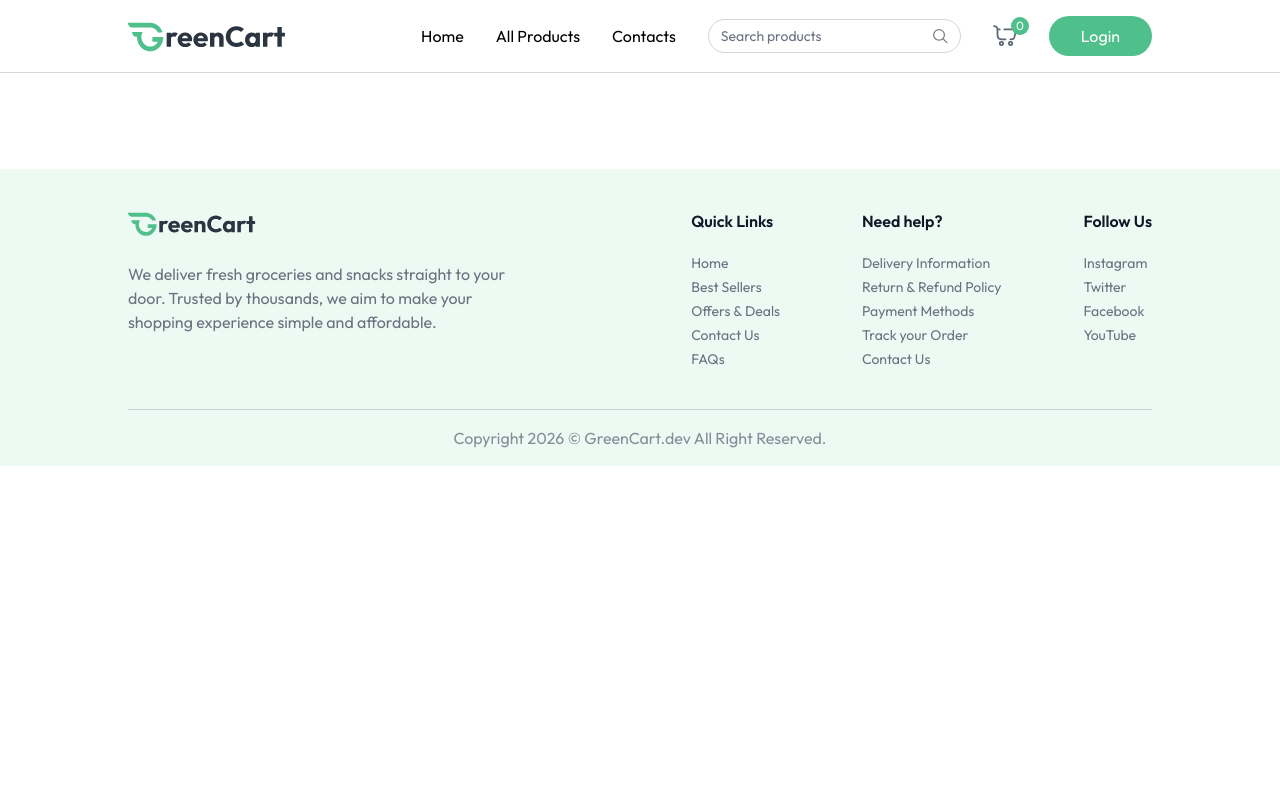
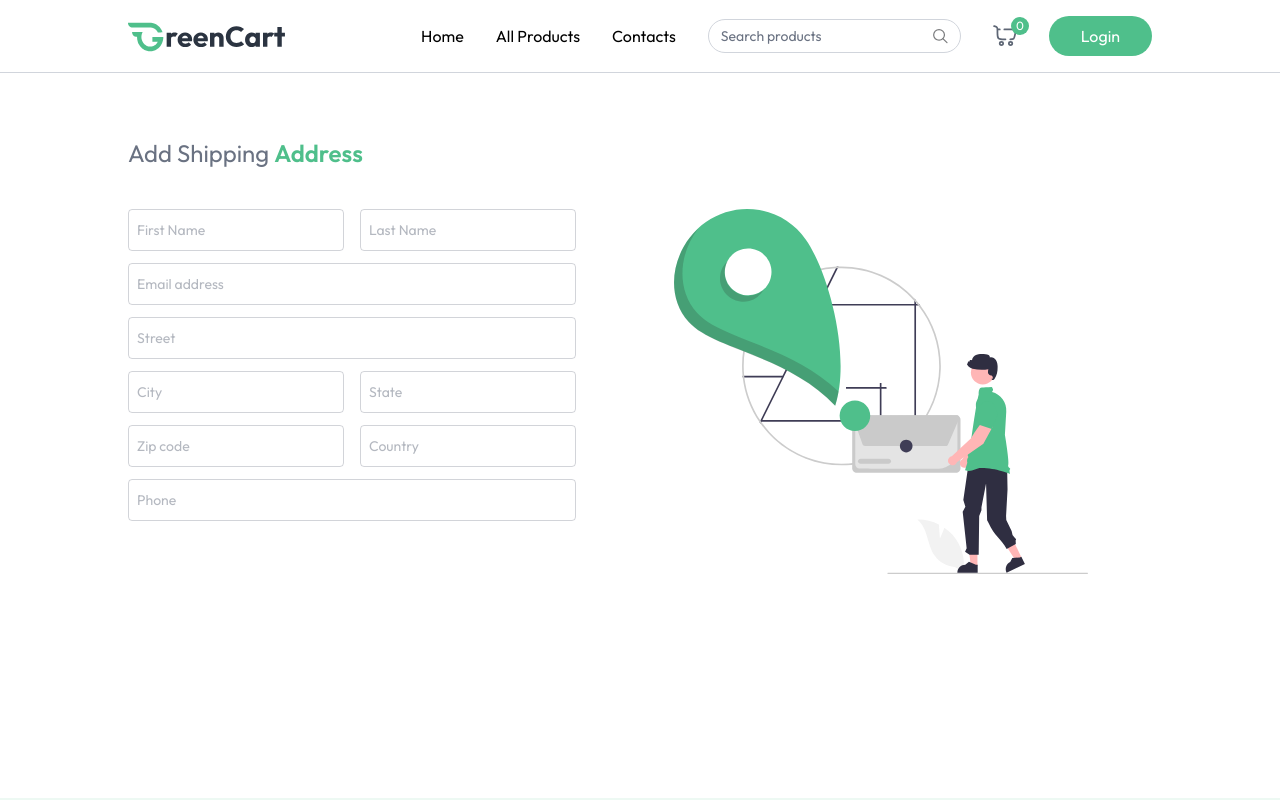
Before and after one commit to salbatti/Grocery_greenCart, a React (Vite) app: page /add-address in a window 1280 px wide. Shown: the top 800 px of the page. Built offline with nearby package versions, Linux system fonts and the light colour scheme.

Commit message:
address form createdd

```diff
--- a/src/App.jsx
+++ b/src/App.jsx
@@ -11,6 +11,8 @@
 import ProductCatgory from './pages/ProductCatgory'
 import ProductDetails from './pages/ProductDetails'
 import Cart from './pages/Cart'
+import AddAddress from './pages/AddAddress'
+import MyOrders from './pages/MyOrders'
 
 const App = () => {
   const isSellerPath = useLocation().pathname.includes("seller");
@@ -27,6 +29,9 @@
           <Route path='/products/:category' element={<ProductCatgory />} />
           <Route path='/products/:category/:id' element={<ProductDetails />} />
           <Route path='/cart' element={<Cart />} />
+          <Route path='/add-address' element={<AddAddress/>} />
+          <Route path='/my-orders' element={<MyOrders/>} />
+
         </Routes>
       </div>
       {isSellerPath ? null : <Footer />}
--- a/src/context/AppContent.jsx
+++ b/src/context/AppContent.jsx
@@ -99,9 +99,7 @@
 
     useEffect(()=>{
         fetchProducts()
-        console.log("cartItems");
 
-        console.log(cartItems);
 
     },[])
     const value = {
--- /dev/null
+++ b/src/pages/AddAddress.jsx
@@ -0,0 +1,90 @@
+import React, { useState } from 'react'
+import { assets } from '../assets/assets'
+
+//Input field Component
+
+const InputField = ({ type, placeholder, name, handleChange, address }) => (
+    <input
+        className="w-full px-2 py-2.5 border border-gray-500/30 rounded outline-none text-gray-500 focus:border-primary transition"
+        type={type}
+        placeholder={placeholder}
+        name={name}
+        value={address[name]}
+        required
+    />
+)
+
+
+const AddAddress = () => {
+
+    const [address, setAddress] = useState({
+        firstName: "",
+        lastName: "",
+        email: "",
+        street: "",
+        city: "",
+        state: "",
+        zipcode: "",
+        country: "",
+        phone: "",
+    });
+
+    const handleChange = (e) => {
+        const { name, value } = e.target;
+
+        setAddress((prevAddress) => ({
+            ...prevAddress,
+            [name]: value,
+        }));
+    };
+
+    const onSubmitHandler = (e) => {
+        e.preventDefault();
+    }
+
+    return (
+        <div className='mt-16 pb-16'>
+            <p className='text-2xl md:txt-3xl text-gray-500'>Add Shipping  <span
+                className='font-semibold text-primary'>Address</span></p>
+            <div className="flex flex-col-reverse md:flex-row justify-between mt-10 w-75 lg:w-full">
+                <div className="flex-1 max-w-md">
+                    <form onSubmit={onSubmitHandler} className='space-y-3 text-sm'>
+                        <div className="grid grid-cols-2 gap-4">
+                            <InputField handleChange={handleChange} address={address} name="firstName" type="text" placeholder="First Name" />
+
+                            <InputField handleChange={handleChange} address={address} name="lastName" type="text" placeholder="Last Name" />
+                        </div>
+
+                        <InputField handleChange={handleChange} address={address} name="email" type="email" placeholder="Email address" />
+
+                        <InputField handleChange={handleChange} address={address} name="street" type="text" placeholder="Street" />
+
+                        <div className="grid grid-cols-2 gap-4">
+                            <InputField handleChange={handleChange} address={address} name="city" type="text" placeholder="City" />
+                            <InputField handleChange={handleChange} address={address} name="state" type="text" placeholder="State" />
+                        </div>
+
+                        <div className="grid grid-cols-2 gap-4">
+                            <InputField handleChange={handleChange} address={address} name="zipcode" type="number" placeholder="Zip code" />
+                            <InputField handleChange={handleChange} address={address} name="country" type="text" placeholder="Country" />
+                        </div>
+
+                        <InputField handleChange={handleChange} address={address} name="phone" type="text" placeholder="Phone" />
+
+
+                    </form>
+                </div>
+
+                <img
+                    className="md:mr-16 mb-16 md:mt-0"
+                    src={assets.add_address_iamge}
+                    alt="Add Address"
+                />
+            </div>
+
+        </div>
+
+    )
+}
+
+export default AddAddress
```
